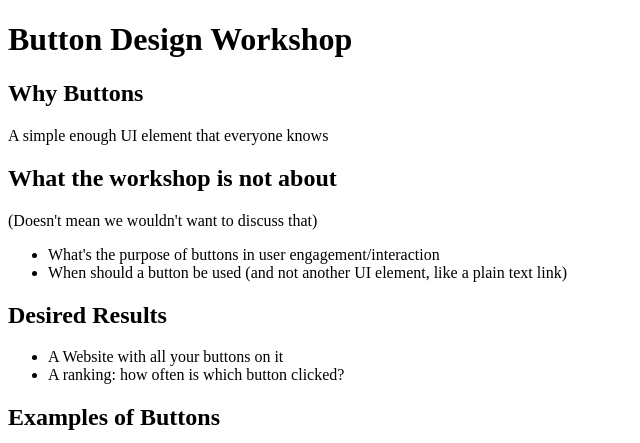
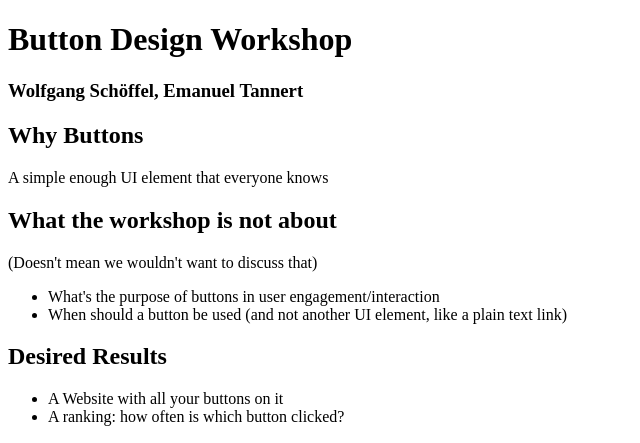
Before and after one commit to em4nl/simdd-2018-workshop, an Eleventy site: page index.md in a window 1280 px wide. Shown: the top 443 px of the page, without its empty margins (0-640 px from the left). Built offline with nearby package versions, Linux system fonts and the light colour scheme; Eleventy itself is replaced by a stand-in of ours; files that its build step writes are made by us from their sources.

Commit message:
add our names

```diff
--- a/index.md
+++ b/index.md
@@ -1,6 +1,9 @@
 ---
 layout: base.njk
 ---
+
+
+### Wolfgang Schöffel, Emanuel Tannert
 
 ## Why Buttons
 
```
Also changed, not shown: docs/index.html (+2 -1 lines).
